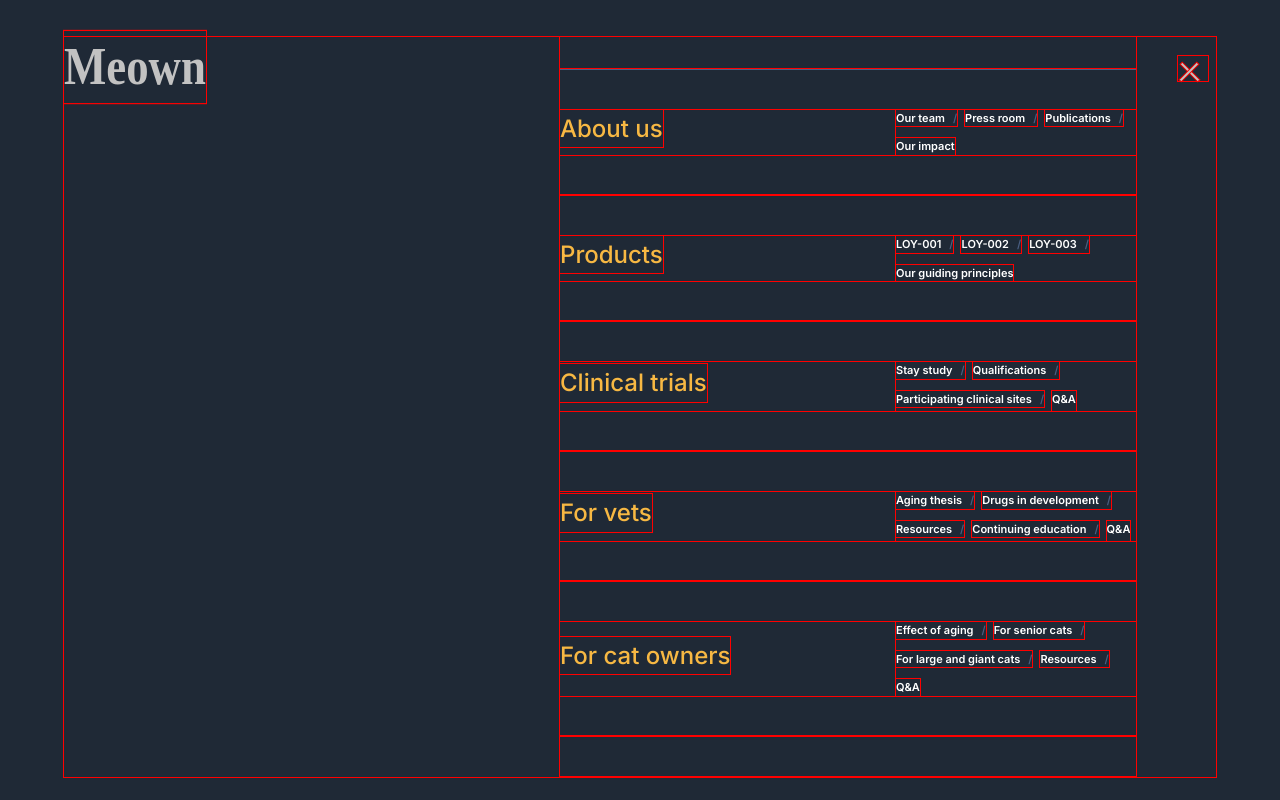
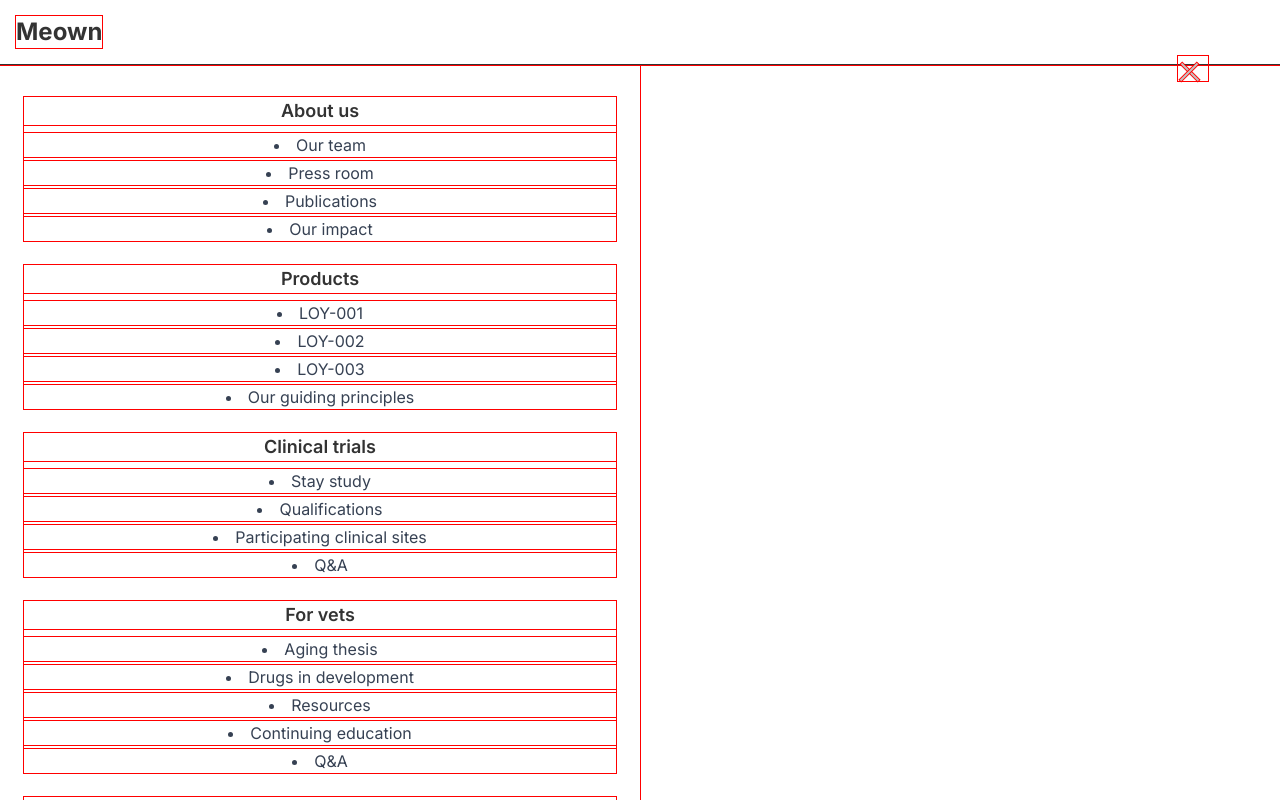
Before and after one commit to BusariAnees/cat-health, a React (Vite) app: page / in a window 1280 px wide. Both pictures are taken after a click on the element 1193 px from the left and 68 px from the top of the page. Shown: the top 800 px of the page. Built offline with nearby package versions, Linux system fonts and the light colour scheme; a web font is replaced by a local one.

Commit message:
new test

```diff
--- a/src/assets/css/index.css
+++ b/src/assets/css/index.css
@@ -12,6 +12,8 @@ html {
 * {
   outline: 1px solid red;
 }
+
+
 
 :root {
   font-family: system-ui, Avenir, Helvetica, Arial, sans-serif;
--- a/src/overlay.jsx
+++ b/src/overlay.jsx
@@ -39,33 +39,39 @@ const links = [
 export default function Overlay({ isActive, setIsActive }) {
   return (
     <div
-      className={`overlay-section-div transition-opacity duration-300 ease-in-out ${
-        isActive ? "opacity-100" : "opacity-0 invisible"
+      className={`fixed inset-0 bg-white transition-opacity duration-300 ease-in-out z-[9999] ${
+        isActive ? "opacity-100 visible pointer-events-auto" : "opacity-0 invisible pointer-events-none"
       }`}
+      onClick={(e) => e.stopPropagation()} // Prevent closing by clicking outside
     >
-      <div className="header-logo overlay-logo text-2xl font-bold ">Meown</div>
+      {/* Header Section */}
+      <div className="flex justify-between items-center p-4 border-b relative z-50">
+        <div className="text-2xl font-bold">Meown</div>
 
 
+      </div>
 
-
-      <nav className="overlay-ul  h-[calc(100vh-60px)] overflow-y-auto" aria-label="Overlay Navigation">
+      {/* Navigation with scrollable content */}
+      <nav
+        className="overlay-ul relative z-40 h-[calc(100vh-60px)] overflow-y-auto px-6 py-4"
+        aria-label="Overlay Navigation"
+      >
         {links.map((link, idx) => (
           <NavLink
             key={idx}
             to={link.to}
-            className="link-dsp block"
-            onClick={() => setIsActive(false)}
+            className="block mb-6"
+            onClick={(e) => {
+              e.stopPropagation(); // Prevent from bubbling to overlay
+              setIsActive(false);
+            }}
           >
-            <div className="div-dsp">
-              <article className="article-dsp">
-                <p className="p-dsp font-semibold text-lg mb-2">{link.title}</p>
-                <ul className="ul-dsp list-disc list-inside space-y-1">
-                  {link.items.map((item, itemIdx) => (
-                    <li key={itemIdx}>{item}</li>
-                  ))}
-                </ul>
-              </article>
-            </div>
+            <p className="font-semibold text-lg mb-2">{link.title}</p>
+            <ul className="list-disc list-inside space-y-1 text-gray-700">
+              {link.items.map((item, itemIdx) => (
+                <li key={itemIdx}>{item}</li>
+              ))}
+            </ul>
           </NavLink>
         ))}
       </nav>
```
